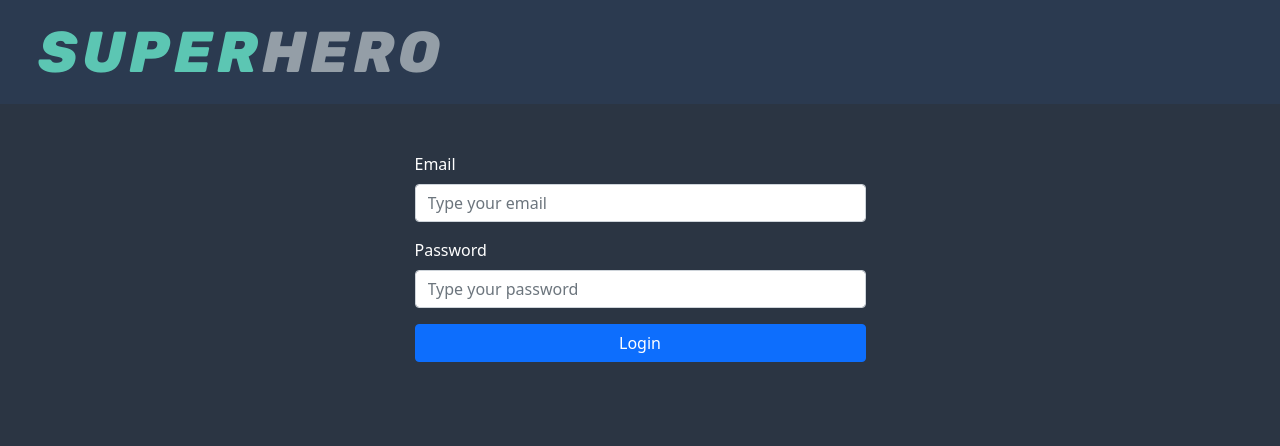
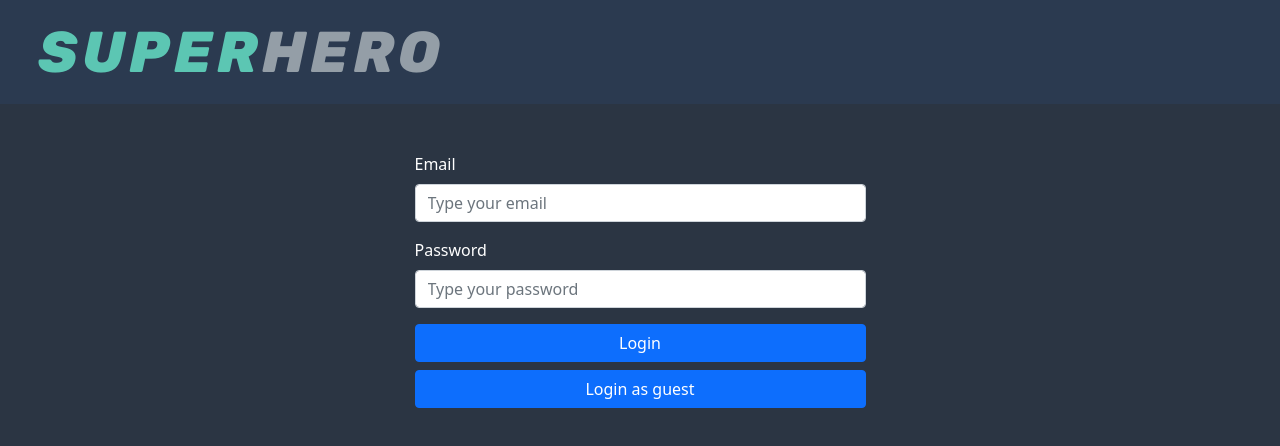
Before and after one commit to deztidev/alkemy-challenge-react, a React (Create React App) app: page /login in a window 1280 px wide. Shown: the top 446 px of the page. Built offline with nearby package versions, Linux system fonts and the light colour scheme.

Commit message:
Add login as guest

```diff
--- a/src/pages/Login.jsx
+++ b/src/pages/Login.jsx
@@ -83,6 +83,13 @@ const Login = () => {
 									<button type="submit" className="btn col-12 btn-primary">
 										Login
 									</button>
+									<button type="button"  className="btn col-12 mt-2 btn-primary"
+									onClick={() => {
+										localStorage.setItem('user', 'guest');
+										history.push('/');
+									}}>
+										Login as guest
+									</button>
 									{error && (
 										<ShowError
 											className="mt-1"
```
